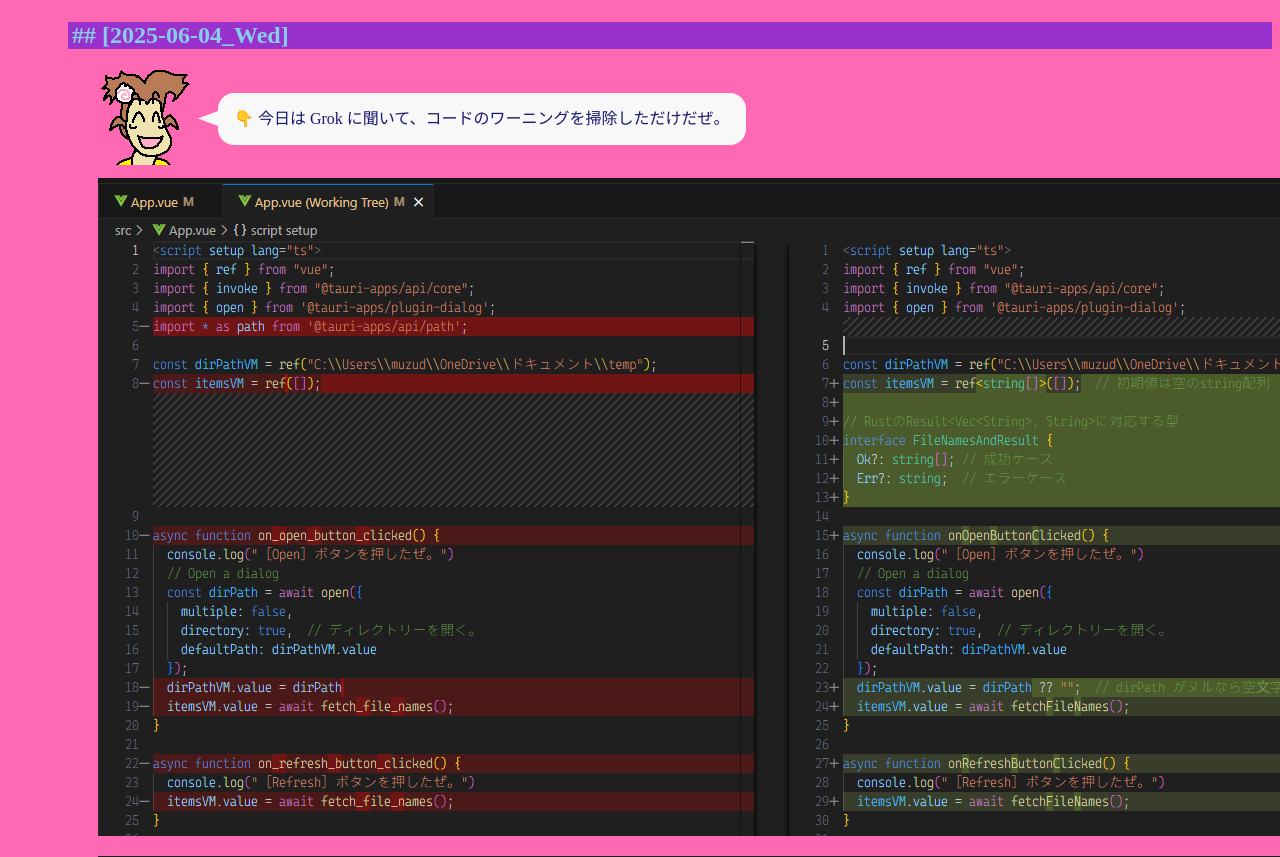
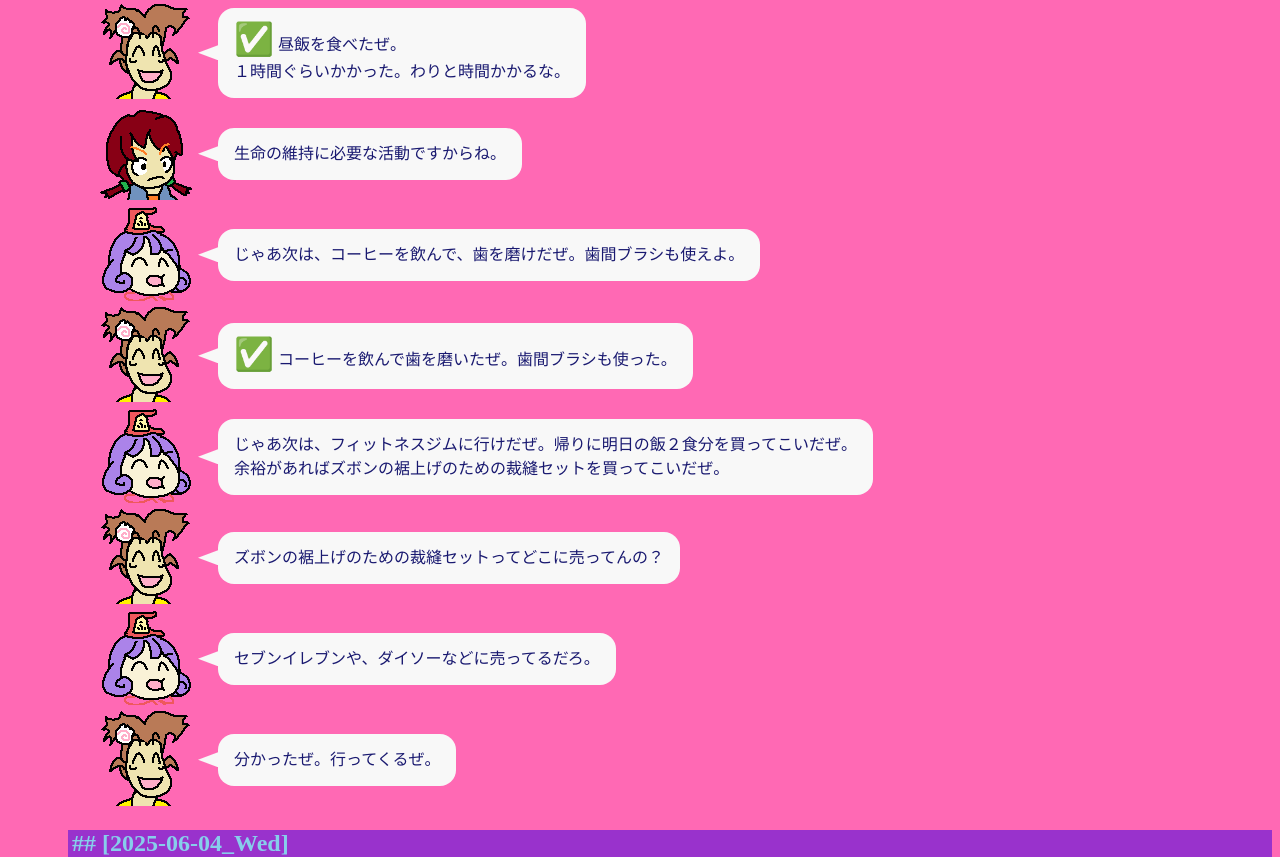
Before and after one commit to muzudho/Warabenture-2025, a Nuxt app: page / in a window 1280 px wide. Shown: the part 888-1745 px from the top of the page. Built offline with nearby package versions, Linux system fonts and the light colour scheme.

Commit message:
ジャーナル追加。

```diff
--- a/app.vue
+++ b/app.vue
@@ -69,6 +69,80 @@
         <div class="baloon-tail"></div>
         <div class="baloon">
           じゃあ次は、お父んは昼飯を食べろだぜ。
+        </div>
+      </div>
+      <div class="talk">
+        <div class="face-container">
+          <img src="@/assets/img/202506__character__01--1951-kifuwarabeNoOton-o1o2o0.png" />
+        </div>
+        <div class="baloon-tail"></div>
+        <div class="baloon">
+          <span class="font-x2">✅</span> 昼飯を食べたぜ。<br>
+          １時間ぐらいかかった。わりと時間かかるな。
+        </div>
+      </div>
+      <div class="talk">
+        <div class="face-container">
+          <img src="@/assets/img/202506__character__01--2025-hiyoko-o1o1o0.png" />
+        </div>
+        <div class="baloon-tail"></div>
+        <div class="baloon">
+          生命の維持に必要な活動ですからね。
+        </div>
+      </div>
+      <div class="talk">
+        <div class="face-container">
+          <img src="@/assets/img/202506__character__01--2013-kifuwarabe-o1o1o0.png" />
+        </div>
+        <div class="baloon-tail"></div>
+        <div class="baloon">
+          じゃあ次は、コーヒーを飲んで、歯を磨けだぜ。歯間ブラシも使えよ。
+        </div>
+      </div>
+      <div class="talk">
+        <div class="face-container">
+          <img src="@/assets/img/202506__character__01--1951-kifuwarabeNoOton-o1o2o0.png" />
+        </div>
+        <div class="baloon-tail"></div>
+        <div class="baloon">
+          <span class="font-x2">✅</span> コーヒーを飲んで歯を磨いたぜ。歯間ブラシも使った。
+        </div>
+      </div>
+      <div class="talk">
+        <div class="face-container">
+          <img src="@/assets/img/202506__character__01--2013-kifuwarabe-o1o1o0.png" />
+        </div>
+        <div class="baloon-tail"></div>
+        <div class="baloon">
+          じゃあ次は、フィットネスジムに行けだぜ。帰りに明日の飯２食分を買ってこいだぜ。<br>
+          余裕があればズボンの裾上げのための裁縫セットを買ってこいだぜ。
+        </div>
+      </div>
+      <div class="talk">
+        <div class="face-container">
+          <img src="@/assets/img/202506__character__01--1951-kifuwarabeNoOton-o1o2o0.png" />
+        </div>
+        <div class="baloon-tail"></div>
+        <div class="baloon">
+          ズボンの裾上げのための裁縫セットってどこに売ってんの？
+        </div>
+      </div>
+      <div class="talk">
+        <div class="face-container">
+          <img src="@/assets/img/202506__character__01--2013-kifuwarabe-o1o1o0.png" />
+        </div>
+        <div class="baloon-tail"></div>
+        <div class="baloon">
+          セブンイレブンや、ダイソーなどに売ってるだろ。
+        </div>
+      </div>
+      <div class="talk">
+        <div class="face-container">
+          <img src="@/assets/img/202506__character__01--1951-kifuwarabeNoOton-o1o2o0.png" />
+        </div>
+        <div class="baloon-tail"></div>
+        <div class="baloon">
+          分かったぜ。行ってくるぜ。
         </div>
       </div>
     </div>
```
